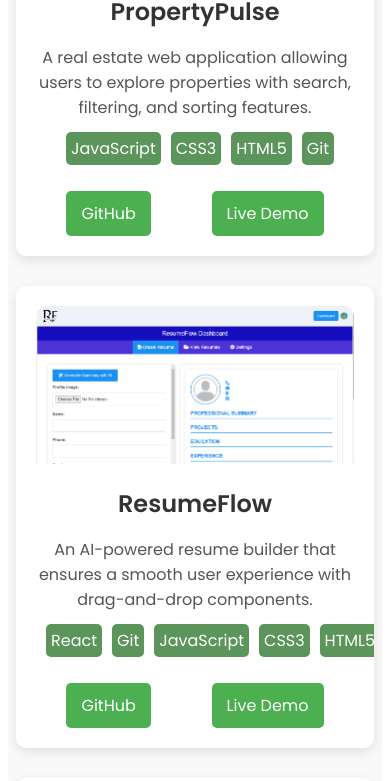
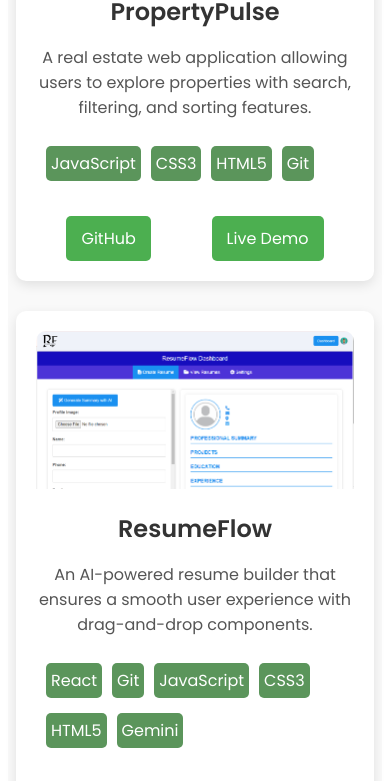
Before and after one commit to ikbal-hussain/ikbal-hussain.github.io, a React (Vite) app: page / in a window 390 px wide. Shown: the part 4295-5076 px from the top of the page. Built offline with nearby package versions, Linux system fonts and the light colour scheme.

Commit message:
files added4

```diff
--- a/src/styles/Projects.css
+++ b/src/styles/Projects.css
@@ -59,9 +59,15 @@
   margin: 10px 0;
   margin-bottom: 30px;
 }
-  .tech-stack span{
-
+.tech-stack span {
   background-color: rgb(91, 149, 91);
+  border-radius: 5px;
+  margin-left: 10px;
+  padding: 5px;
+  color: white;
+}
+.tech-stack span:hover {
+  background-color: rgb(29, 185, 29);
   border-radius: 5px;
   margin-left: 10px;
   padding: 5px;
@@ -75,7 +81,7 @@
 }
 
 .project-link {
-    background-color: #4CAF50;
+  background-color: #4caf50;
   color: #fff;
   padding: 10px 15px;
   border-radius: 5px;
@@ -96,20 +102,21 @@
 /* Mobile Responsiveness */
 @media (max-width: 768px) {
   .project-card {
-      width: 80%; /* Full width on smaller screens */
+    width: 80%;
   }
-    .tech-stack span{
+  .tech-stack span {
     margin-left: 10px;
     padding: 5px;
     margin-top: 10px;
     margin-bottom: 5px;
   }
-    /* .tech-stack{
-     margin-bottom: ;
-    } */
 }
 @media (max-width: 1000px) {
   .project-card {
     width: 85%;
   }
+  .tech-stack {
+    display: flex;
+    flex-wrap: wrap;
   }
+}
```
Lines whose indentation alone changed are shown as unchanged.
